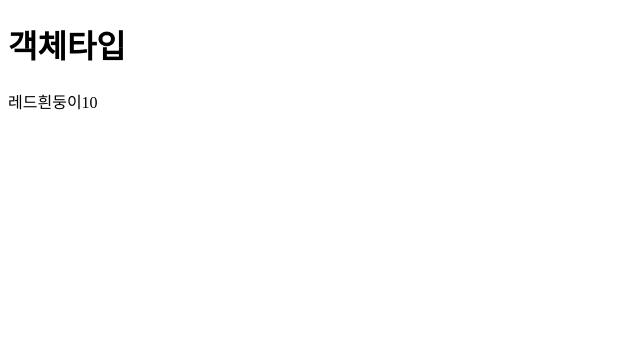
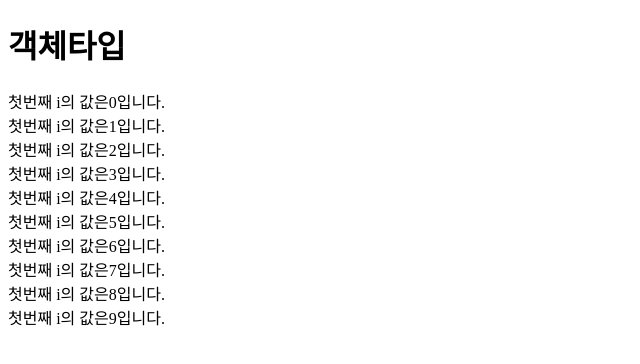
Before and after one commit to sinwonkim/Atom, a plain HTML site: page index2.html in a window 1280 px wide. Shown: the whole page, without its empty margins (0-640 px from the left). Drawn offline with Linux system fonts and the light colour scheme.

Commit message:
# operator 연산자 for문

```diff
--- a/index2.html
+++ b/index2.html
@@ -3,12 +3,13 @@
 <h1>객체타입</h1>
 <head>
 <script>
-function functionName(color,name,short) {
-    this.color = color;
-    this.name = name;
-    this.short = short;
-}
 
-var aop = new functionName('레드','흰둥이',10);
-  document.write(aop.color,aop.name,aop.short);
+  for(var i=0,j = 9; i<= 9; i++,j--){
+    document.write("첫번째 i의 값은"+i+"입니다."+"<br>");
+
+  }
 </script>
+<body>
+
+
+<body>
```
